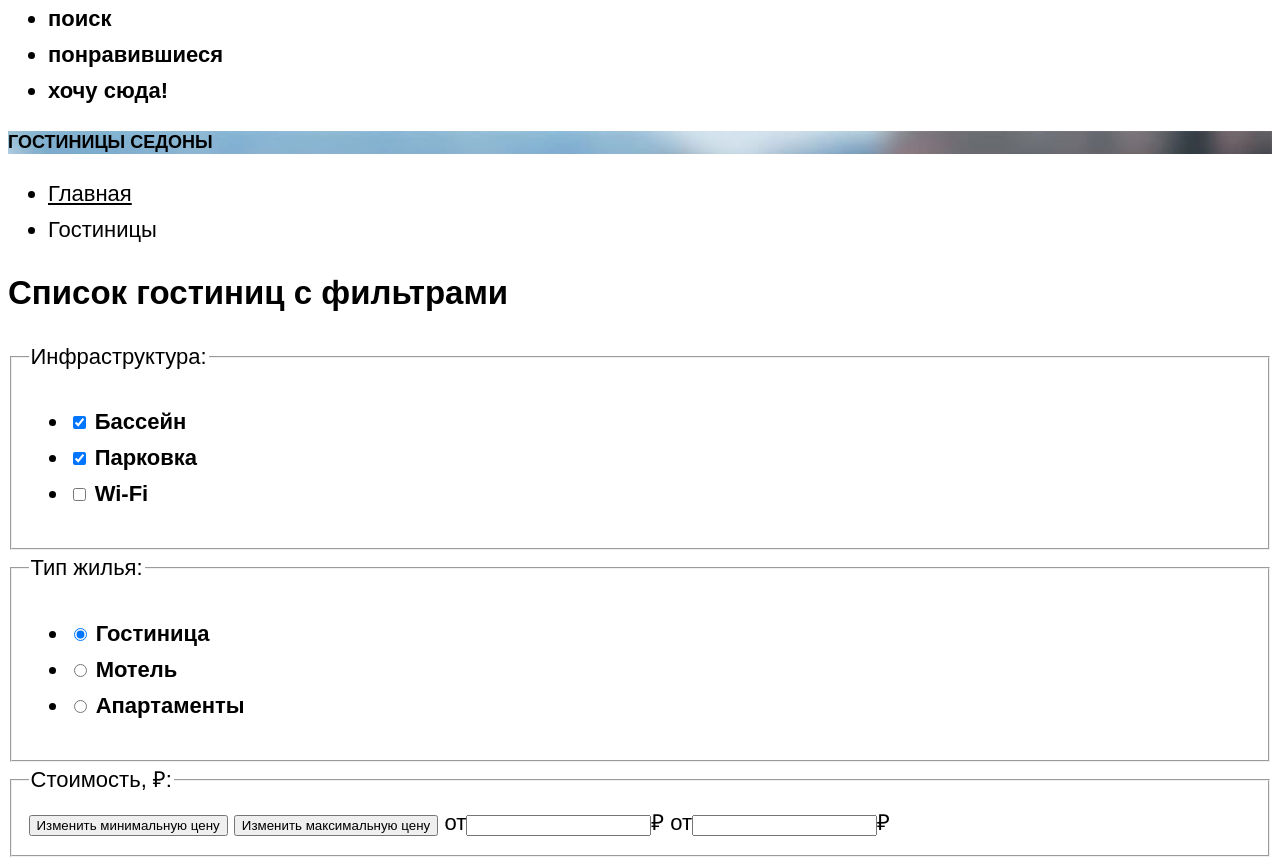
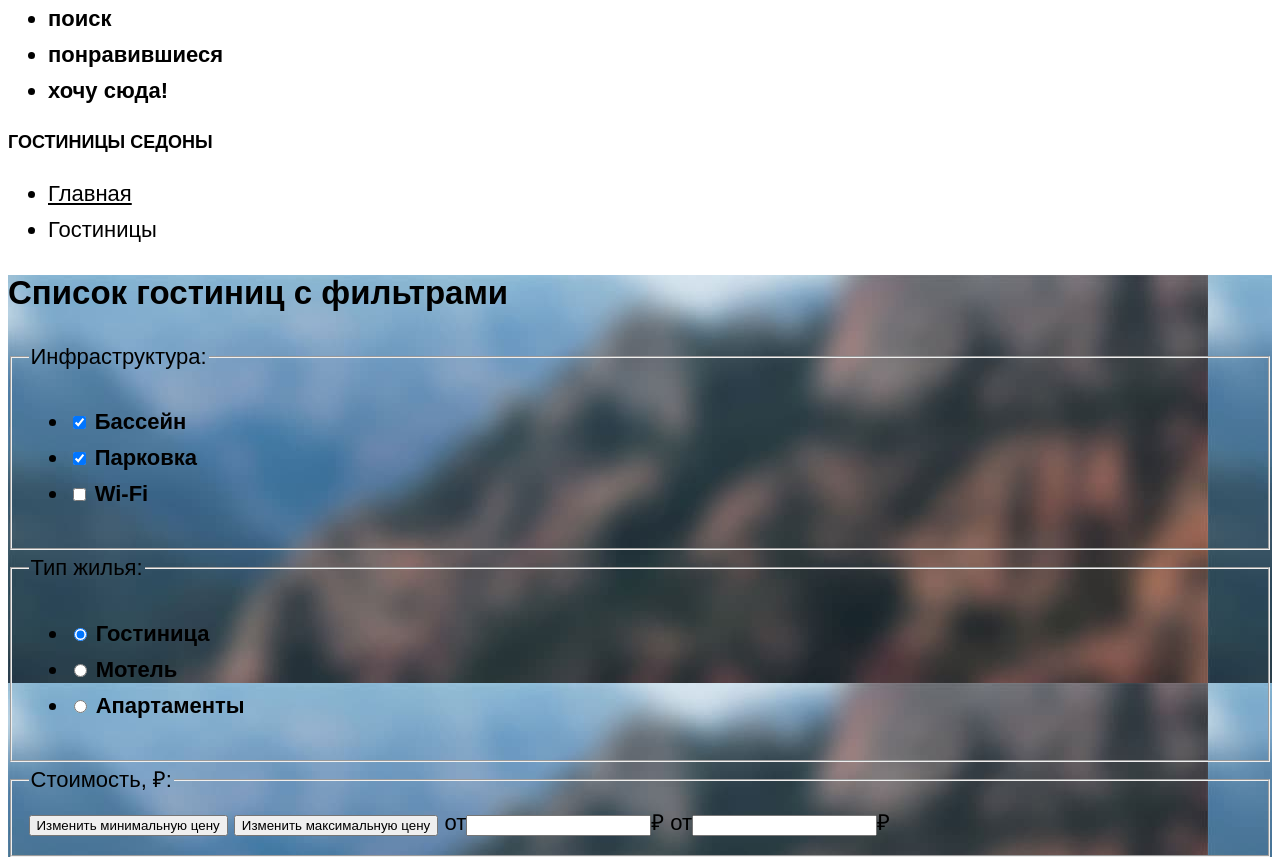
Before and after one commit to VladStashevski/1868089-sedona-32, a plain HTML site: page catalog.html in a window 1280 px wide. Shown: the part 240-1097 px from the top of the page. Drawn offline with Linux system fonts and the light colour scheme; a web font is replaced by a local one.

Commit message:
Update styles.css

```diff
--- a/styles/styles.css
+++ b/styles/styles.css
@@ -101,6 +101,10 @@ body {
   color: #000000;
 }
 
+.newsletter {
+  background-image: url(/image/catalog-background\ 1.jpg);
+}
+
 
 .page-footer a {
   color: #000000;
@@ -112,15 +116,15 @@ body {
   color: #000000;
 }
 
+.catalog-products {
+  background-image: url(/image/catalog-background\ 1.jpg);
+}
 
 .inner-header-title {
   font-size: 18px;
   line-height: 23px;
   text-transform: uppercase;
   color: #000000;
-  background-image: url(/image/catalog-background\ 1.jpg);
-  background-size: 100% auto;
-  background-repeat: no-repeat;
 }
 
 
```
